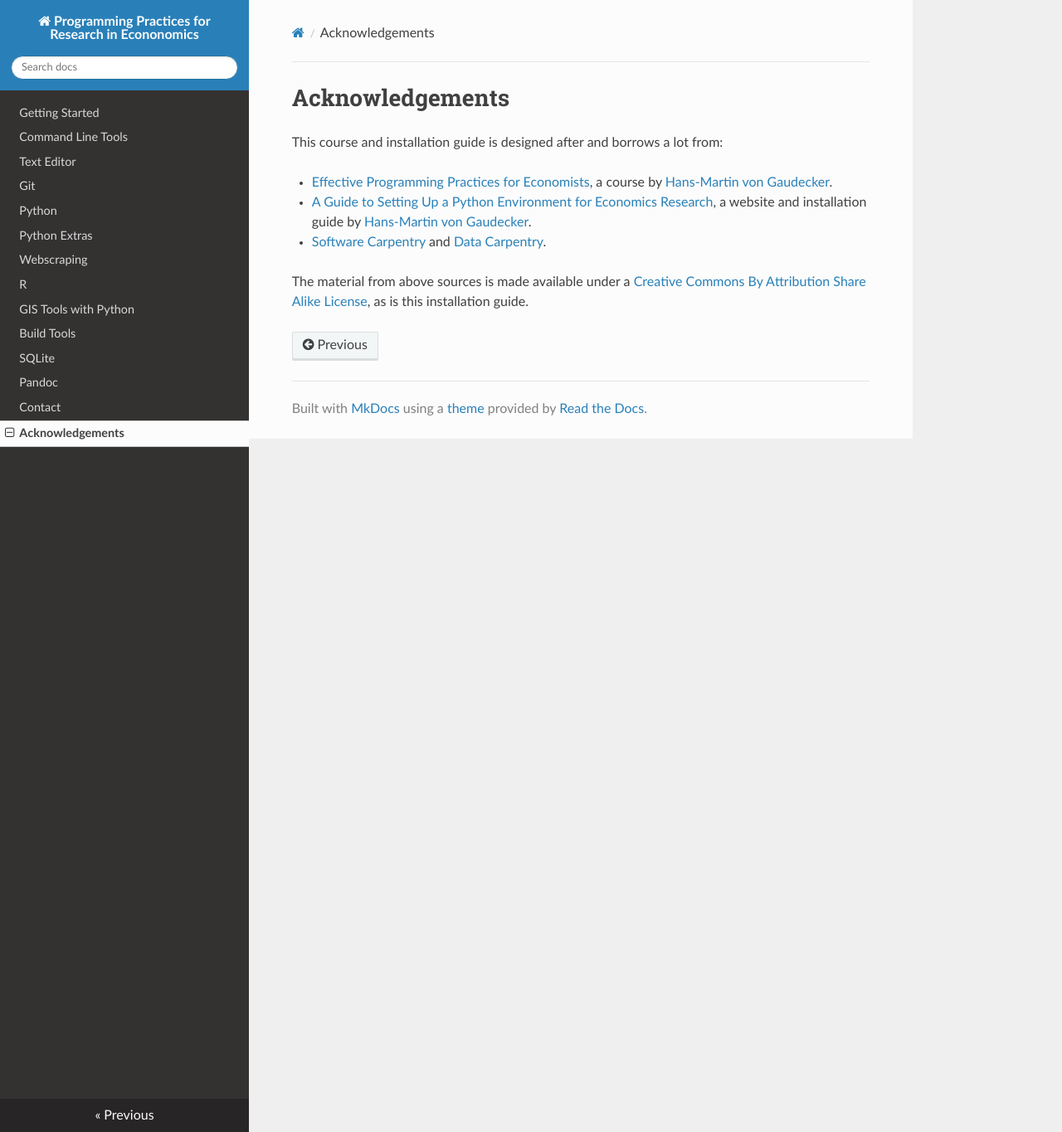
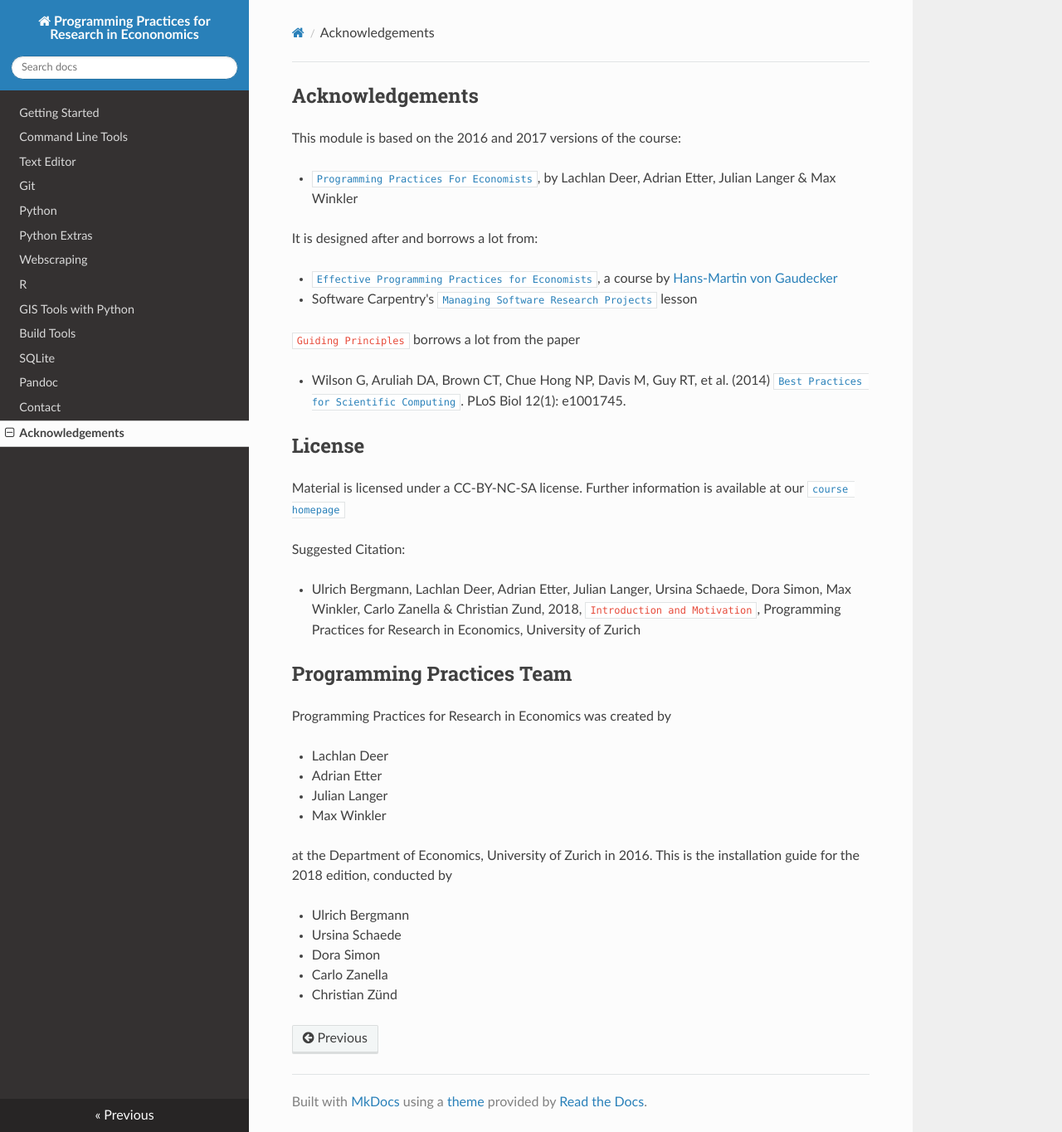
Before and after one commit to pp4rs/DEPRECATED-installation-guide, an MkDocs documentation site: the page built from docs/acknowledgement.md, in a window 1280 px wide and 1365 px high. Shown: the whole window at 83% size. Built offline with MkDocs 1.6.1, drawn with Linux system fonts in a browser that asks for light colours; nearby versions of some CDN libraries; old or Windows-style settings are respelled for this version of MkDocs.

Commit message:
updated acknowledgement to 2018 version

```diff
--- a/docs/acknowledgement.md
+++ b/docs/acknowledgement.md
@@ -1,9 +1,40 @@
-# Acknowledgements
+## Acknowledgements
 
-This course and installation guide is designed after and borrows a lot from:
+This module is based on the 2016 and 2017 versions of the course:
 
-* [Effective Programming Practices for Economists](http://www.wiwi.uni-bonn.de/gaudecker/teaching.html#effective-programming-practices-for-economists-msc-phd), a course by [Hans-Martin von Gaudecker](http://www.wiwi.uni-bonn.de/gaudecker/index.html).
-* [A Guide to Setting Up a Python Environment for Economics Research](http://hmgaudecker.github.io/econ-python-environment/), a website and installation guide by [Hans-Martin von Gaudecker](http://www.wiwi.uni-bonn.de/gaudecker/index.html).
-* [Software Carpentry](http://software-carpentry.org/) and [Data Carpentry](http://www.datacarpentry.org/lessons/).
+* [`Programming Practices For Economists`](pp4rs.github.io/2017-uzh), by Lachlan Deer, Adrian Etter, Julian Langer & Max Winkler
 
-The material from above sources is made available under a [Creative Commons By Attribution Share Alike License](https://creativecommons.org/licenses/by-sa/4.0/legalcode), as is this installation guide.
+It is designed after and borrows a lot from:
+
+* [`Effective Programming Practices for Economists`](http://wiwi.uni-bonn.de/gaudecker/teaching/prog_econ_slides.html#prog-econ-slides), a course by [Hans-Martin von Gaudecker](http://wiwi.uni-bonn.de/gaudecker/index.html)
+* Software Carpentry's [`Managing Software Research Projects`](https://swcarpentry.github.io/managing-research-software-projects/) lesson
+
+`Guiding Principles` borrows a lot from the paper
+
+* Wilson G, Aruliah DA, Brown CT, Chue Hong NP, Davis M, Guy RT, et al. (2014) [`Best Practices for Scientific Computing`](https://doi.org/10.1371/journal.pbio.1001745). PLoS Biol 12(1): e1001745.
+
+## License
+
+Material is licensed under a CC-BY-NC-SA license. Further information is available at our [`course homepage`](pp4rs.github.io/2018-uzh)
+
+Suggested Citation:
+
+* Ulrich Bergmann, Lachlan Deer, Adrian Etter, Julian Langer, Ursina Schaede, Dora Simon, Max Winkler, Carlo Zanella & Christian Zund, 2018, `Introduction and Motivation`, Programming Practices for Research in Economics, University of Zurich
+
+
+## Programming Practices Team
+
+Programming Practices for Research in Economics was created by
+
+* Lachlan Deer
+* Adrian Etter
+* Julian Langer
+* Max Winkler
+
+at the Department of Economics, University of Zurich in 2016. This is the installation guide for the 2018 edition, conducted by
+
+* Ulrich Bergmann
+* Ursina Schaede
+* Dora Simon
+* Carlo Zanella
+* Christian Zünd
```
